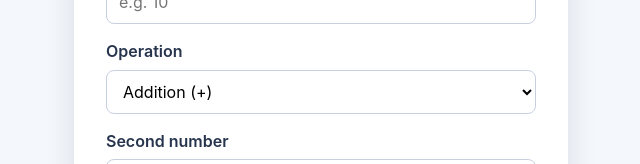
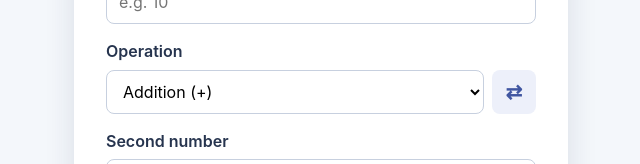
Before and after one commit to DanielVR99/calculator-app, a React (Vite) app in the folder frontend/: page / in a window 1280 px wide. Shown: the part 367-531 px from the top of the page, without its empty margins (319-959 px from the left). Built offline with nearby package versions, Linux system fonts and the light colour scheme.

Commit message:
Adding swap numbers

```diff
--- a/frontend/src/App.css
+++ b/frontend/src/App.css
@@ -136,3 +136,26 @@ button:disabled {
   padding-left: 1.25rem;
   color: #3d4a5f;
 }
+
+.operation-control {
+  display: grid;
+  grid-template-columns: 1fr auto;
+  align-items: center;
+  gap: 0.5rem;
+}
+
+.swap-button {
+  min-height: 44px;
+  width: 44px;
+  margin: 0;
+  padding: 0;
+  border-radius: 8px;
+  background: #edf0fa;
+  color: #4056a1;
+  font-size: 1.25rem;
+  font-weight: 700;
+}
+
+.swap-button:hover {
+  background: #dce2f5;
+}
--- a/frontend/src/App.tsx
+++ b/frontend/src/App.tsx
@@ -116,6 +116,7 @@ function App() {
           />
 
           <label htmlFor="operation">Operation</label>
+          <div className="operation-control">
             <select
               id="operation"
               value={operation}
@@ -128,6 +129,22 @@ function App() {
               <option value="power">Power (^)</option>
               <option value="sqrt">Square Root (√)</option>
             </select>
+            {needsSecondNumber && (
+              <button type="button"
+                className="swap-button"
+                aria-label="Swap first and second numbers"
+                title="Swap numbers"
+                onClick={() => {
+                  const temporaryNumber = firstNumber;
+                  setFirstNumber(secondNumber);
+                  setSecondNumber(temporaryNumber);
+                }}
+              >
+                ⇄
+              </button>
+          )}
+
+          </div>
 
           {needsSecondNumber && (
             <>
@@ -146,6 +163,7 @@ function App() {
           <button type="submit" disabled={isLoading}>
             {isLoading ? "Calculating..." : "Calculate"}
           </button>
+
         </form>
 
         {result !== null && (
```
Lines whose indentation alone changed are shown as unchanged.
